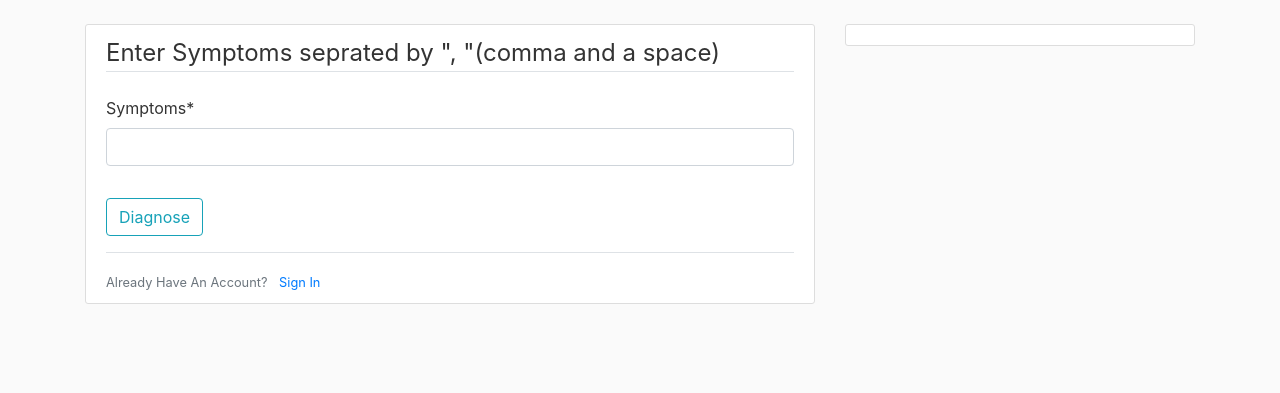
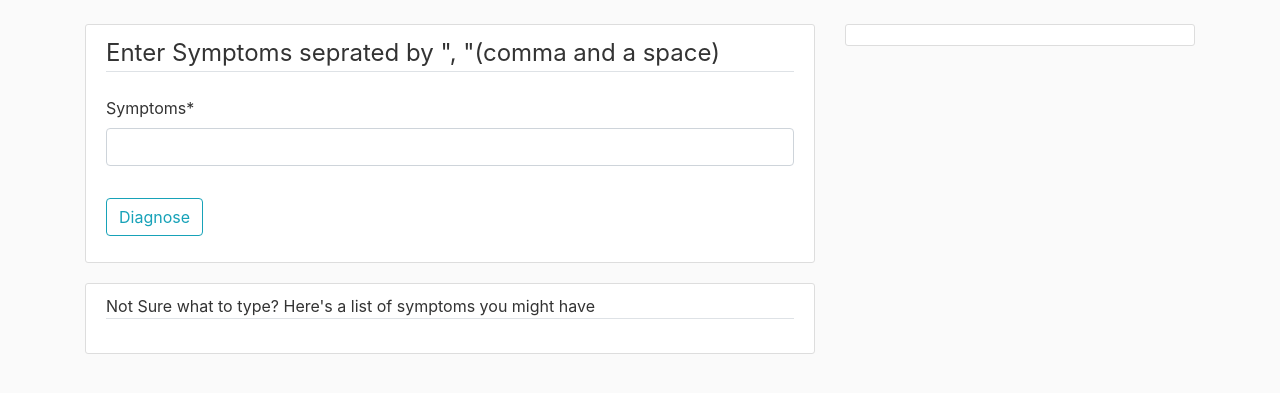
Before and after one commit to ahmedhus22/Disease-Diagnosis-System, a Django app: template disease_diagnosis/diagnosis_system/templates/diagnosis_system/predict.html in a window 1280 px wide. Shown: the part 56-449 px from the top of the page. Run offline with Django 5.2, Linux system fonts and the light colour scheme; the template is opened without the code that fills it: values that come from a table or form of the project are taken from there, others are empty; some libraries are stand-ins or nearby versions.

Commit message:
added list of symptoms at the bottom of predict.html

```diff
--- a/disease_diagnosis/diagnosis_system/templates/diagnosis_system/predict.html
+++ b/disease_diagnosis/diagnosis_system/templates/diagnosis_system/predict.html
@@ -12,9 +12,14 @@
                 <button class="btn btn-outline-info" type="submit">Diagnose</button>
             </div>
         </form>
-        <div class="border-top pt-3">
+    </div>
+    <div class="content-section">
+        <div class="media-body">
+            <p class="border-bottom mb-4">Not Sure what to type? Here's a list of symptoms you might have</h2>
             <small class="text-muted">
-                Already Have An Account? <a class="ml-2" href="{% url 'login' %}">Sign In</a>
+                {% for symptom in symptoms_unique %}
+                    <p>{{ symptom }}</p>
+                {% endfor %}
             </small>
         </div>
     </div>
```
Also changed, not shown: disease_diagnosis/diagnosis_system/diagnosis_prediction.py (+7 -0 lines), disease_diagnosis/diagnosis_system/views.py (+12 -2 lines).
